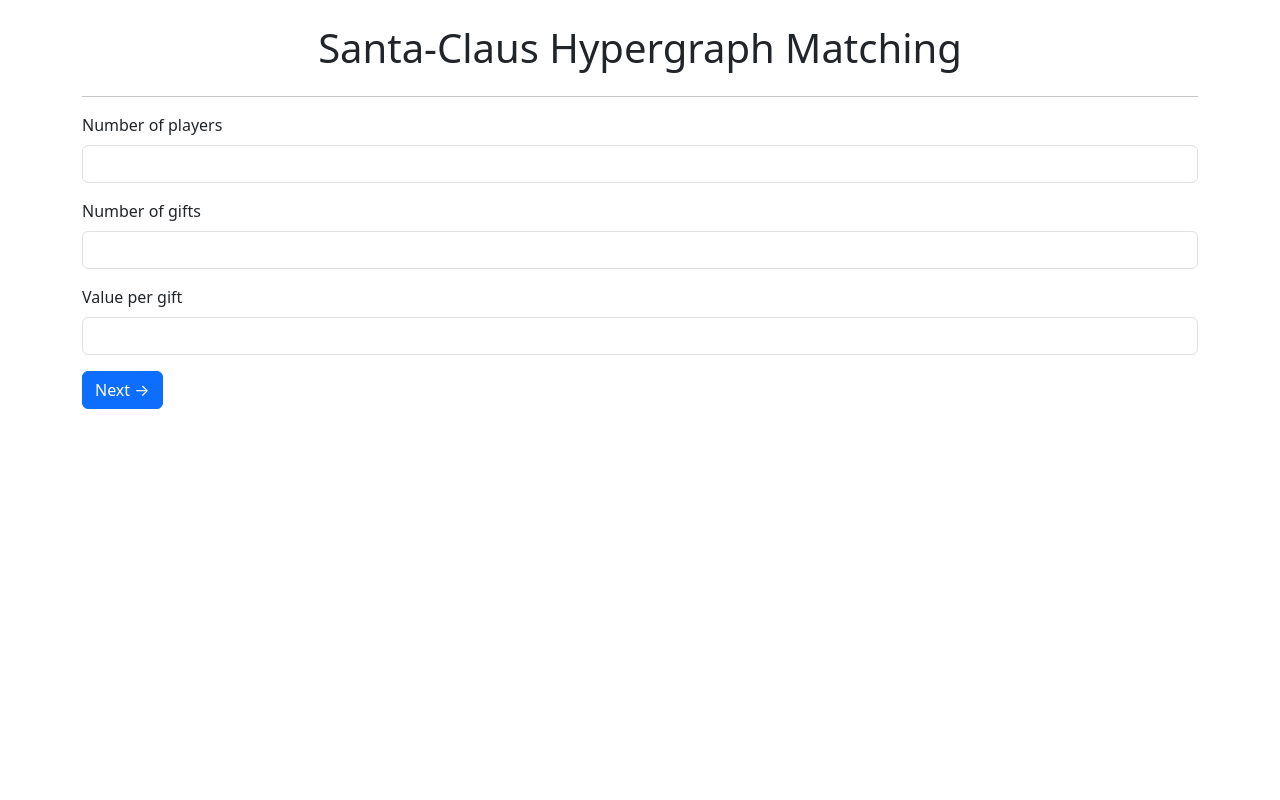
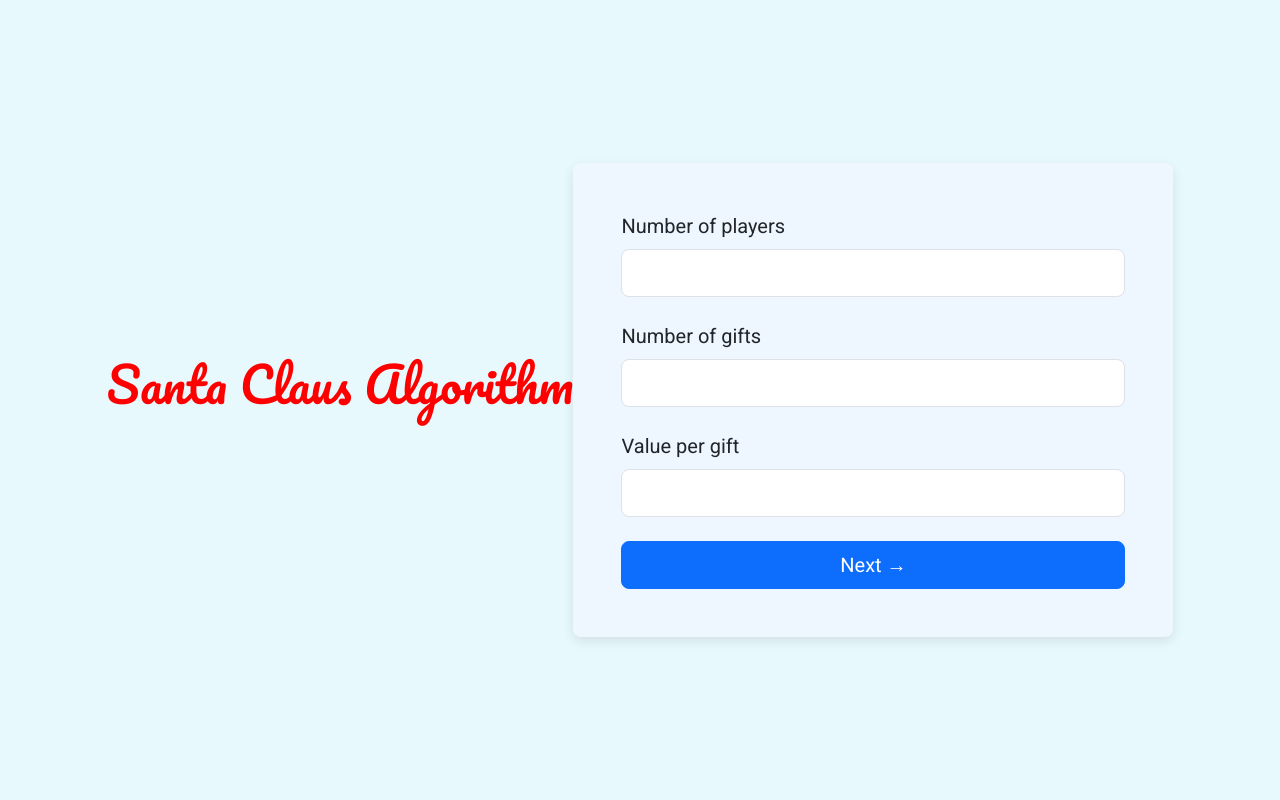
Before and after one commit to MayRozen/Research-Algorithms, a Flask app: page / in a window 1280 px wide. Run offline with Flask 3, Linux system fonts and the light colour scheme; some libraries are stand-ins or nearby versions.

Commit message:
the app works

```diff
--- a/Ex4/App/flaskApp/routes.py
+++ b/Ex4/App/flaskApp/routes.py
@@ -10,19 +10,19 @@ def setup():
     if request.method == "POST":
         try:
             num_players = int(request.form["num_players"])
-            num_items   = int(request.form["num_items"])
-            item_value  = float(request.form["item_value"])
-        except (KeyError, ValueError):
-            flash("Please enter valid numbers.", "danger")
+            num_items = int(request.form["num_items"])
+            if num_players < 1 or num_items < 1:
+                raise ValueError
+        except:
+            flash("Please enter integers ≥ 1", "danger")
             return redirect(url_for("setup"))
 
         return render_template(
             "valuations.html",
             num_players=num_players,
-            num_items=num_items,
-            item_value=item_value,
-            previous_vals=None
+            num_items=num_items
         )
+
     return render_template("setup.html")
 
 @app.route("/")
--- a/Ex4/App/flaskApp/templates/layout.html
+++ b/Ex4/App/flaskApp/templates/layout.html
@@ -2,13 +2,38 @@
 <html lang="en">
   <head>
     <meta charset="utf-8">
-    <title>Santa-Claus Algorithm</title>
-    <link href="https://cdn.jsdelivr.net/npm/bootstrap@5.5.0/dist/css/bootstrap.min.css" rel="stylesheet">
+    <title>Santa Claus Algorithm</title>
+    <link href="https://fonts.googleapis.com/css2?family=Pacifico&family=Roboto:wght@400;700&display=swap" rel="stylesheet">
+    <link
+      href="https://cdn.jsdelivr.net/npm/bootstrap@5.5.0/dist/css/bootstrap.min.css"
+      rel="stylesheet"
+    >
+    <style>
+      body {
+        background-color: #E8F9FD;
+        font-family: 'Roboto', sans-serif;
+      }
+      h1 {
+        font-family: 'Pacifico', cursive;
+        color: #FF0000;
+        font-size: 3rem;
+      }
+      .form-container {
+        background-color: #EEF7FF;
+        padding: 3rem;
+        border-radius: .5rem;
+        box-shadow: 0 4px 12px rgba(0,0,0,0.1);
+        max-width: 600px;
+        width: 100%;
+      }
+    </style>
   </head>
-  <body class="container py-4">
-    <h1 class="text-center mb-4">Santa-Claus Hypergraph Matching</h1>
-    <hr>
+  <body class="d-flex align-items-center justify-content-center min-vh-100">
+    <div class="text-center mb-4">
+      <h1>Santa Claus Algorithm</h1>
+    </div>
 
+    <div class="position-absolute top-0 start-50 translate-middle-x mt-2" style="width:80%; z-index:10;">
       {% with messages = get_flashed_messages(with_categories=true) %}
         {% if messages %}
           {% for category, msg in messages %}
@@ -19,7 +44,10 @@
           {% endfor %}
         {% endif %}
       {% endwith %}
+    </div>
 
+    <div class="form-container">
       {% block content %}{% endblock %}
+    </div>
   </body>
 </html>
--- a/Ex4/App/flaskApp/templates/setup.html
+++ b/Ex4/App/flaskApp/templates/setup.html
@@ -1,18 +1,18 @@
 {% extends "layout.html" %}
 {% block content %}
-<form method="POST">
-  <div class="mb-3">
-    <label class="form-label">Number of players</label>
-    <input name="num_players" type="number" class="form-control" min="1" required>
+<form method="POST" action="{{ url_for('setup') }}">
+  <div class="mb-4">
+    <label class="form-label fs-5">Number of players</label>
+    <input name="num_players" type="number" class="form-control form-control-lg" min="1" required>
   </div>
-  <div class="mb-3">
-    <label class="form-label">Number of gifts</label>
-    <input name="num_items" type="number" class="form-control" min="1" required>
+  <div class="mb-4">
+    <label class="form-label fs-5">Number of gifts</label>
+    <input name="num_items" type="number" class="form-control form-control-lg" min="1" required>
   </div>
-  <div class="mb-3">
-    <label class="form-label">Value per gift</label>
-    <input name="item_value" type="number" step="any" class="form-control" min="0" required>
+  <div class="mb-4">
+    <label class="form-label fs-5">Value per gift</label>
+    <input name="item_value" type="number" step="any" class="form-control form-control-lg" min="0" required>
   </div>
-  <button class="btn btn-primary">Next →</button>
+  <button type="submit" class="btn btn-primary btn-lg w-100">Next →</button>
 </form>
 {% endblock %}
```
Also changed, not shown: Ex4/App/flaskApp/templates/valuations.html (+11 -9 lines). Lines whose indentation alone changed are shown as unchanged.
